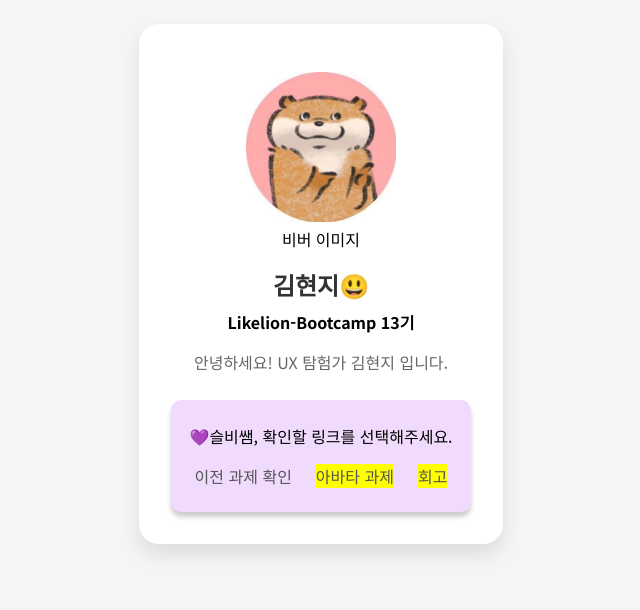
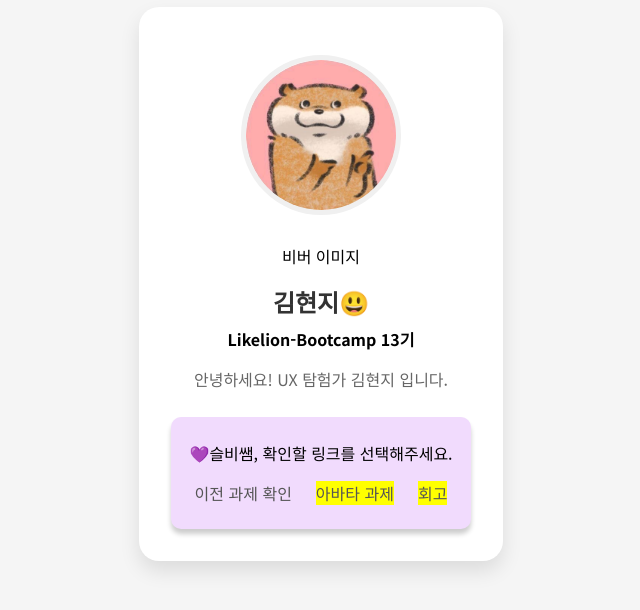
Before and after one commit to hyunji1117/home-work, a website: page index.html in a window 1280 px wide. Shown: the part 116-726 px from the top of the page, without its empty margins (319-959 px from the left). Drawn offline with Linux system fonts and the light colour scheme.

Commit message:
image error fixed

```diff
--- a/index.html
+++ b/index.html
@@ -26,8 +26,8 @@
       }
 
       .profile-image {
-        width: 150px;
-        height: 150px;
+        /* width: 150px;
+        height: 150px; */
         border-radius: 50%;
         margin-bottom: 1.5rem;
         object-fit: cover;
@@ -109,13 +109,17 @@
 
       <figure>
         <img
-          src="./src/assets/images/evelyn-profile.jpeg"
+          src="/src/assets/images/evelyn-profile.jpeg"
           alt="비버 이미지"
-          type="img/jpeg"
+          class="profile-image"
           width="150"
-          height="150"/>
-        <figcaption>비버 이미지</figcaption>
+          height="150"
+        />
+        <figcaption>
+          비버 이미지
+        </figcaption>
       </figure>
+      <!-- <img src="/src/assets/images/evelyn-profile.jpeg" class="profile-image" alt="프로필 이미지" /> -->
       <h1 class="name">김현지😃</h1>
       <h2 class="lioncamp-13">Likelion-Bootcamp 13기</h2>
       <p class="about-me">안녕하세요! UX 탐험가 김현지 입니다.</p>
```
